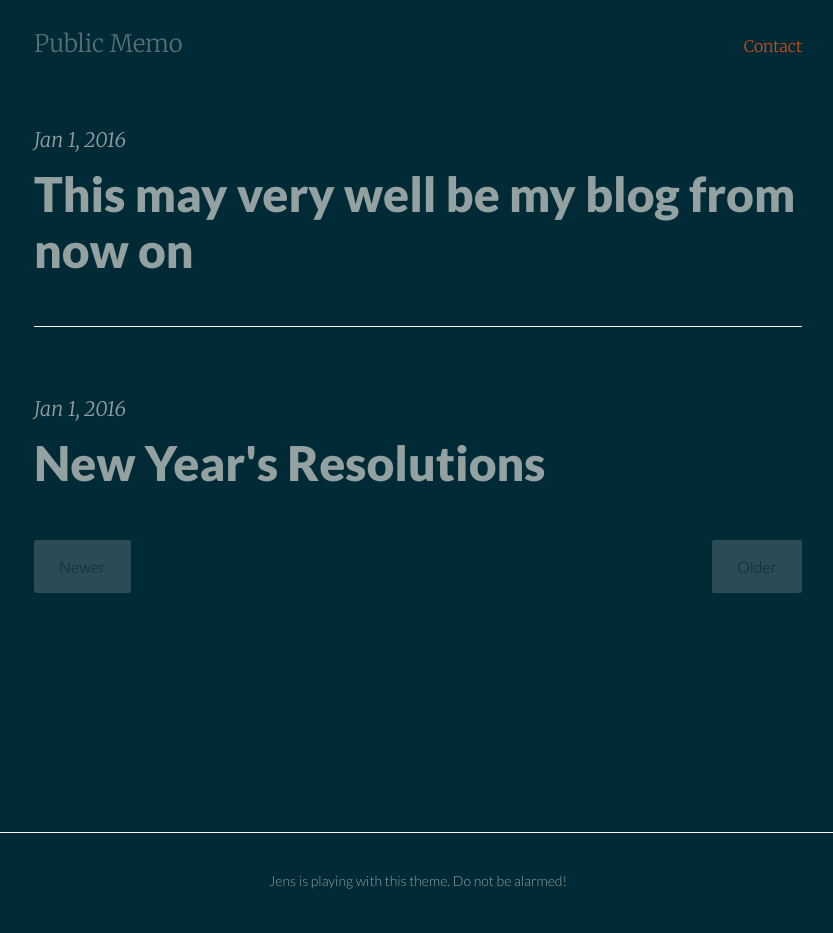
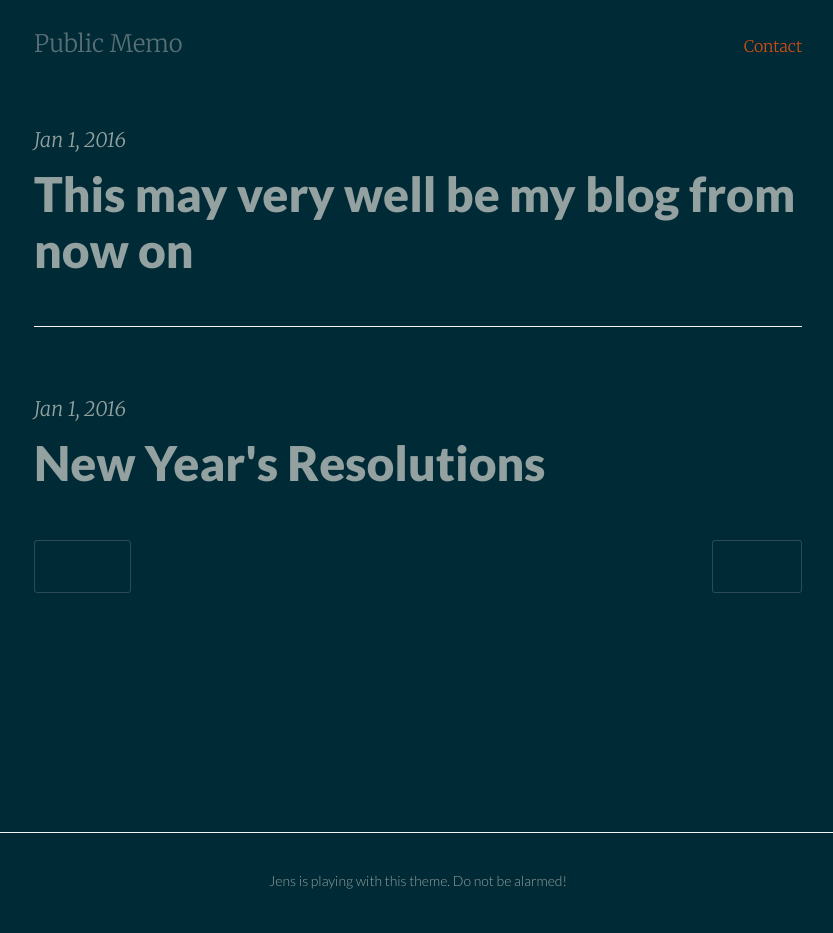
Before and after one commit to ohyran/ohyran.github.io, a Jekyll site: the page built from index.html, in a window 1280 px wide. Shown: the whole page, without its empty margins (222-1055 px from the left). Built offline with Jekyll 4.4.1, drawn with Linux system fonts in a browser that asks for light colours; the list of posts is cut into pages by our own code.

Commit message:
Update pixyll.css

```diff
--- a/css/pixyll.css
+++ b/css/pixyll.css
@@ -96,7 +96,7 @@ body {
 .posts .post {
   margin-bottom: 1rem;
   padding-bottom: .5rem;
-  border-bottom: thin solid #f3f3f3;
+  border-bottom: thin solid #586e75;
 }
 
 .posts .post:last-child {
@@ -123,7 +123,7 @@ body {
   -webkit-transition: all 0.2s ease-in-out;
   -moz-transition: all 0.2s ease-in-out;
   transition: all 0.2s ease-in-out;
-  background: #586e75;
+  background: #002b36;
   border-radius: 0.1875em;
   border: 1px solid #586e75;
   color: #002b36;
@@ -140,7 +140,7 @@ body {
 }
 
 .pagination a:active {
-  background: ##93a1a1;
+  background: ##002b36;
 }
 
 .wrap .measure {
```
